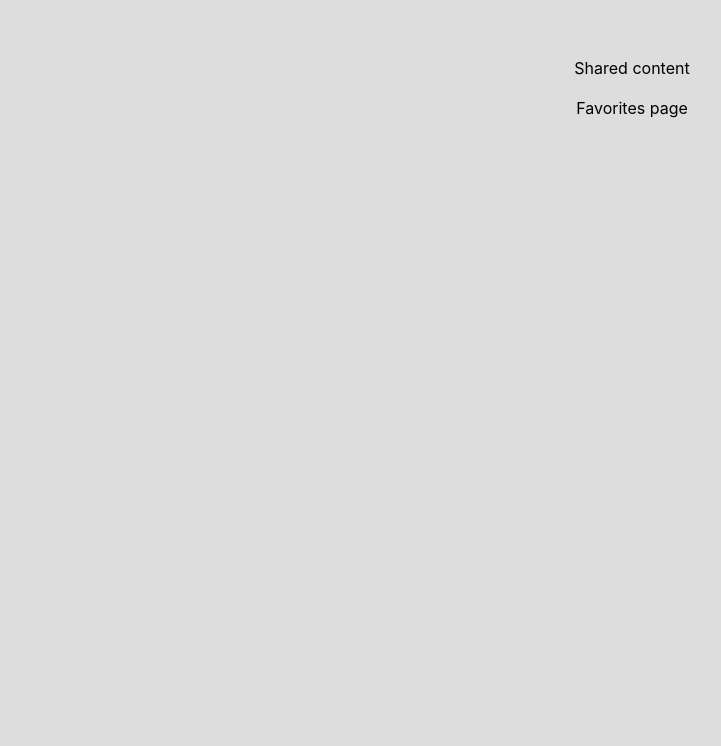
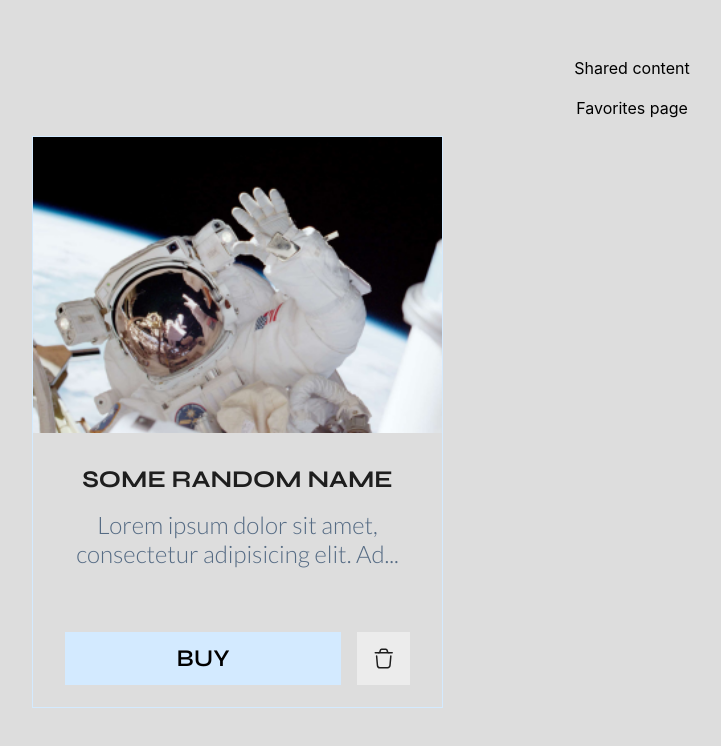
Before and after one commit to Koliras/space-tours, a React (Vite) app: page /#/favorites in a window 1280 px wide. Shown: the top 746 px of the page, without its empty margins (8-729 px from the left). Built offline with nearby package versions, Linux system fonts and the light colour scheme.

Commit message:
implement card logic

```diff
--- a/src/atoms.ts
+++ b/src/atoms.ts
@@ -2,5 +2,5 @@ import { atom } from "recoil";
 
 export const favoriteTours$ = atom({
   key: 'favoriteTours',
-  default: [],
+  default: [] as string[],
 })
--- a/src/components/UI/atoms/ButtonIcon.ts
+++ b/src/components/UI/atoms/ButtonIcon.ts
@@ -7,7 +7,7 @@ export const ButtonIcon = styled.button<{ type: string }>`
   background-position: center;
   border: 0;
   transition: background-color 300ms;
-  width: 53px;
+  min-width: 53px;
   height: 53px;
 
   &:hover {
@@ -16,6 +16,6 @@ export const ButtonIcon = styled.button<{ type: string }>`
   }
 
   &:active {
-    background-color: #DD377D;
+    background-color: #b0b0b0;
   }
 `;
--- a/src/components/UI/molecules/Card.tsx
+++ b/src/components/UI/molecules/Card.tsx
@@ -5,6 +5,10 @@ import { Title } from "../atoms/Title";
 import { Description } from "../atoms/Description";
 import { Button } from "../atoms/Button";
 import { ButtonIcon } from "../atoms/ButtonIcon";
+import { useLocation } from "react-router-dom";
+import { IconForButton } from "../../../types/IconForButton";
+import { useSetRecoilState } from "recoil";
+import { favoriteTours$ } from "../../../atoms";
 
 const CardWrapper = styled.div`
   width: 411px;
@@ -39,15 +43,31 @@ const ButtonsWrapper = styled.div`
 `;
 
 export default function Card({ trip, index }: { trip: Trip, index: number }) {
+  const { id, name, description } = trip;
   const keyOfImage = String(index % 3) as TripKey;
-  const normalizedDescription = trip.description.slice(0, 60) + '...';
+  const normalizedDescription = description.slice(0, 60) + '...';
+  const iconType = useLocation().pathname === '/favorites' ? IconForButton.delete : IconForButton.like;
+  const setFavorites = useSetRecoilState(favoriteTours$);
+
+  const handleClick = () => {
+    if (iconType === IconForButton.like) {
+      setFavorites((prev) => prev.filter((tripId) => tripId !== id));
+      return;
+    }
+
+    setFavorites(prev => {
+      prev.push(id)
+      return prev;
+    });
+  };
+
   return (
     <CardWrapper>
       <CardImage src={`public/${ImageToShow[keyOfImage]}`}/>
 
       <CardTextWrapper>
         <Title>
-          { trip.name }
+          { name }
         </Title>
 
         <Description>
@@ -60,7 +80,7 @@ export default function Card({ trip, index }: { trip: Trip, index: number }) {
           Buy
         </Button>
 
-        <ButtonIcon type="like"/>
+        <ButtonIcon type={iconType} onClick={handleClick}/>
       </ButtonsWrapper>
     </CardWrapper>
   )
--- a/src/routes/Favorites/Favorites.tsx
+++ b/src/routes/Favorites/Favorites.tsx
@@ -1,8 +1,15 @@
+import Card from "../../components/UI/molecules/Card";
+
 function Favorites() {
 
   return (
     <>
       <p>Favorites page</p>
+      <Card trip={{
+        id: '',
+        name: 'Some random name',
+        description: 'Lorem ipsum dolor sit amet, consectetur adipisicing elit. Adipisci, cumque. Esse voluptates, accusamusLorem ipsum dolor sit amet, consectetur adipisicing elit. Adipisci, cumque. Esse voluptates, accusamusLorem ipsum dolor sit amet, consectetur adipisicing elit. Adipisci, cumque. Esse voluptates, accusamusLorem ipsum dolor sit amet, consectetur adipisicing elit. Adipisci, cumque. Esse voluptates, accusamus'
+      }} index={2}/>
     </>
   )
 }
--- /dev/null
+++ b/src/types/IconForButton.ts
@@ -0,0 +1,4 @@
+export enum IconForButton {
+  delete = 'delete',
+  like = 'like',
+}
```
